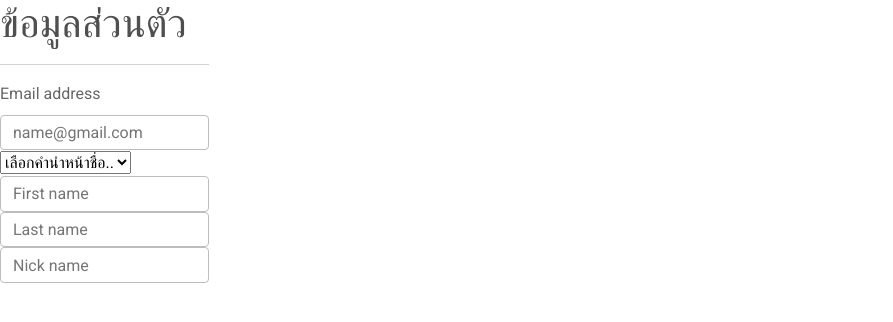
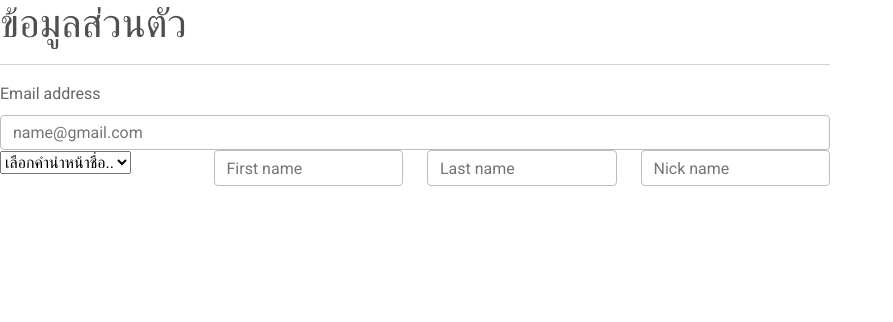
Before and after one commit to chonburichula/frontend, a React (Create React App) app: page /register in a window 1280 px wide. Shown: the top 322 px of the page, without its empty margins (0-893 px from the left). Built offline with nearby package versions, Linux system fonts and the light colour scheme.

Commit message:
Same line

```diff
--- a/src/components/RegisterPage.js
+++ b/src/components/RegisterPage.js
@@ -11,13 +11,13 @@ class Register extends Component {
         <h1>ข้อมูลส่วนตัว</h1>
         <hr></hr>
         <Form class='form1'>
-          <Form.Row>
+          <Row>
             <Form.Group controlId="formGroupEmail">
               <Form.Label>Email address</Form.Label>
               <Form.Control type="email" placeholder="name@gmail.com" />
             </Form.Group>
-          </Form.Row>
-          <Form.Row>
+          </Row>
+          <Row>
             <Col>
             <Form.Control
               as="select"
@@ -41,7 +41,7 @@ class Register extends Component {
             <Col>
             <Form.Control placeholder="Nick name" />
             </Col>
-          </Form.Row>
+          </Row>
         </Form>
       </div>
 
```
